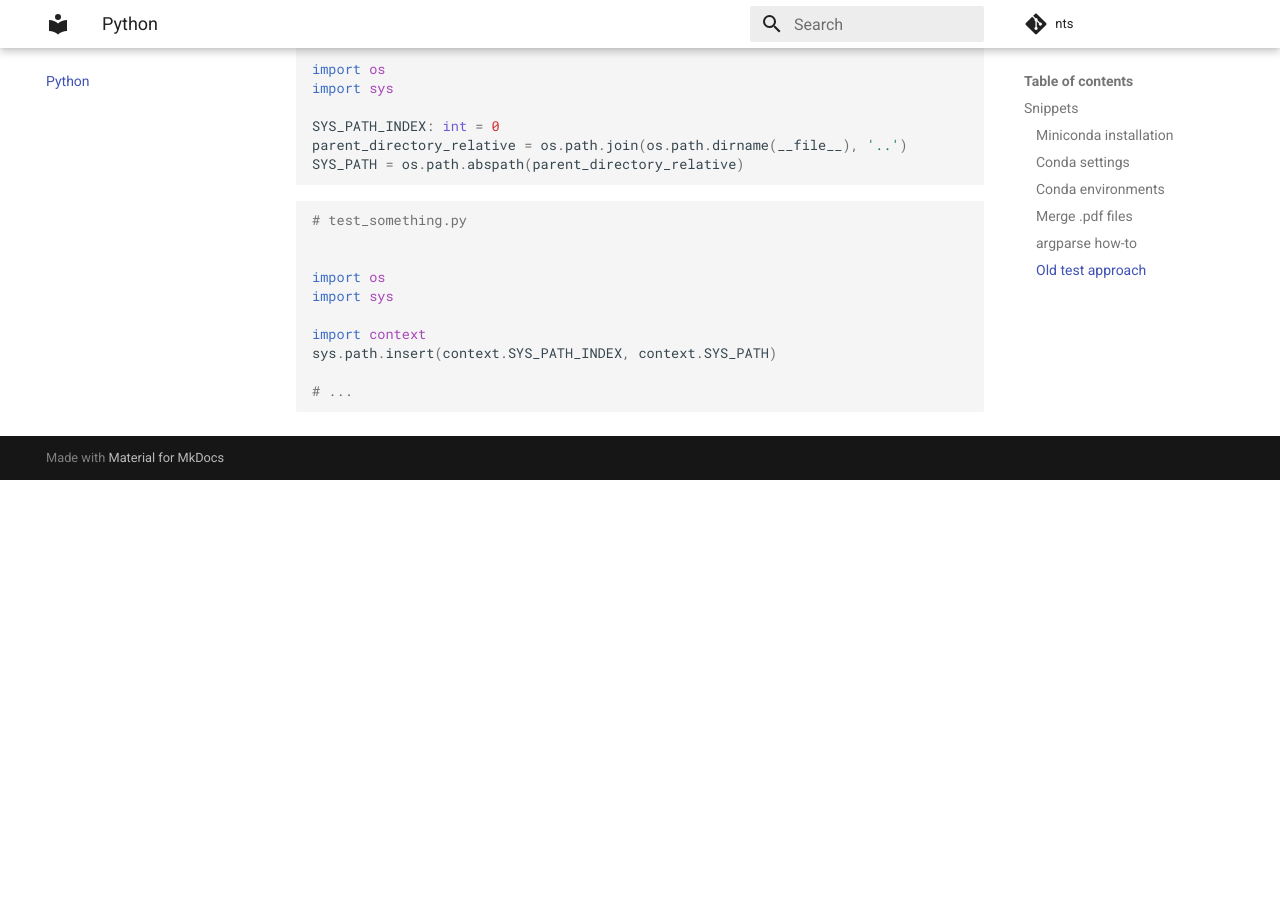
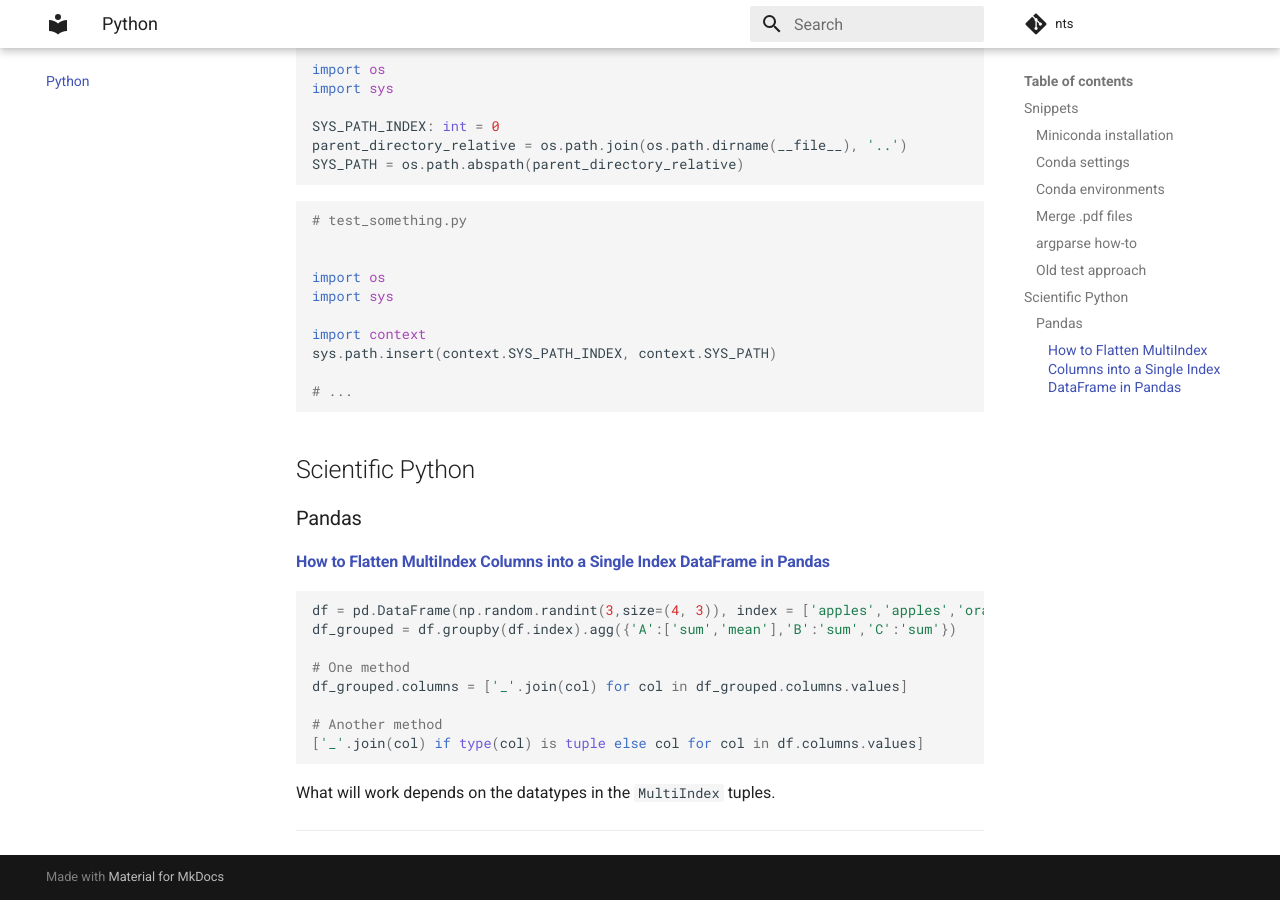
Before and after one commit to xidus/nts, an MkDocs documentation site: the page built from docs/python.md, in a window 1280 px wide and 900 px high, scrolled down 2073 px. Built offline with MkDocs 1.6.1 and Material for MkDocs 9.7.7, drawn with Linux system fonts in a browser that asks for light colours; comment, search, counter and statistics services are not loaded; before the commit the page ends 2553 px from its top, so only the background shows below that.

Commit message:
docs: Add Pandas note for flattening MuliIndex columns.

````diff
--- a/docs/python.md
+++ b/docs/python.md
@@ -118,3 +118,24 @@ sys.path.insert(context.SYS_PATH_INDEX, context.SYS_PATH)
 
 # ...
 ```
+
+## Scientific Python
+
+### Pandas
+
+#### [How to Flatten MultiIndex Columns into a Single Index DataFrame in Pandas](https://www.pauldesalvo.com/how-to-flatten-multiindex-columns-into-a-single-index-dataframe-in-pandas/)
+
+```python
+df = pd.DataFrame(np.random.randint(3,size=(4, 3)), index = ['apples','apples','oranges','oranges'], columns=['A','B','C'])
+df_grouped = df.groupby(df.index).agg({'A':['sum','mean'],'B':'sum','C':'sum'})
+
+# One method
+df_grouped.columns = ['_'.join(col) for col in df_grouped.columns.values]
+
+# Another method
+['_'.join(col) if type(col) is tuple else col for col in df.columns.values]
+```
+
+What will work depends on the datatypes in the `MultiIndex` tuples.
+
+---
````
